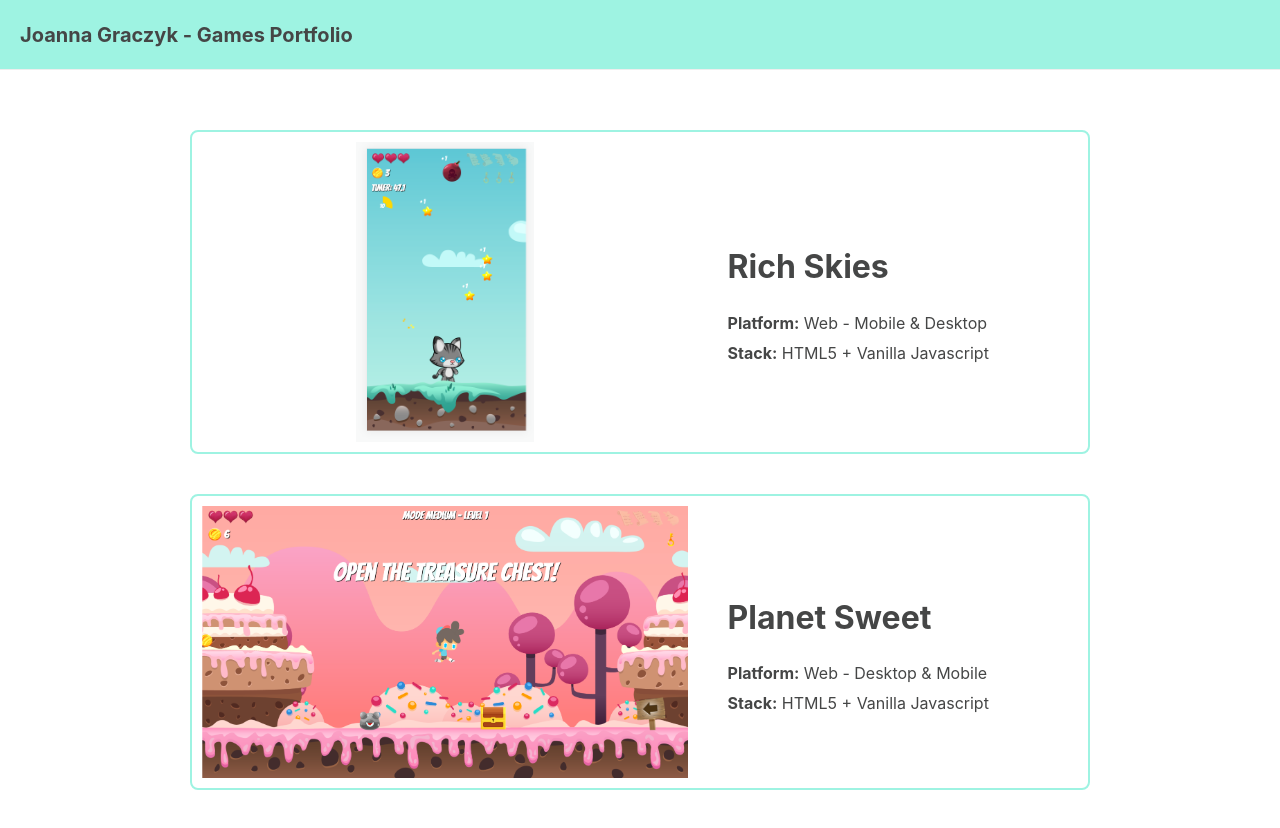
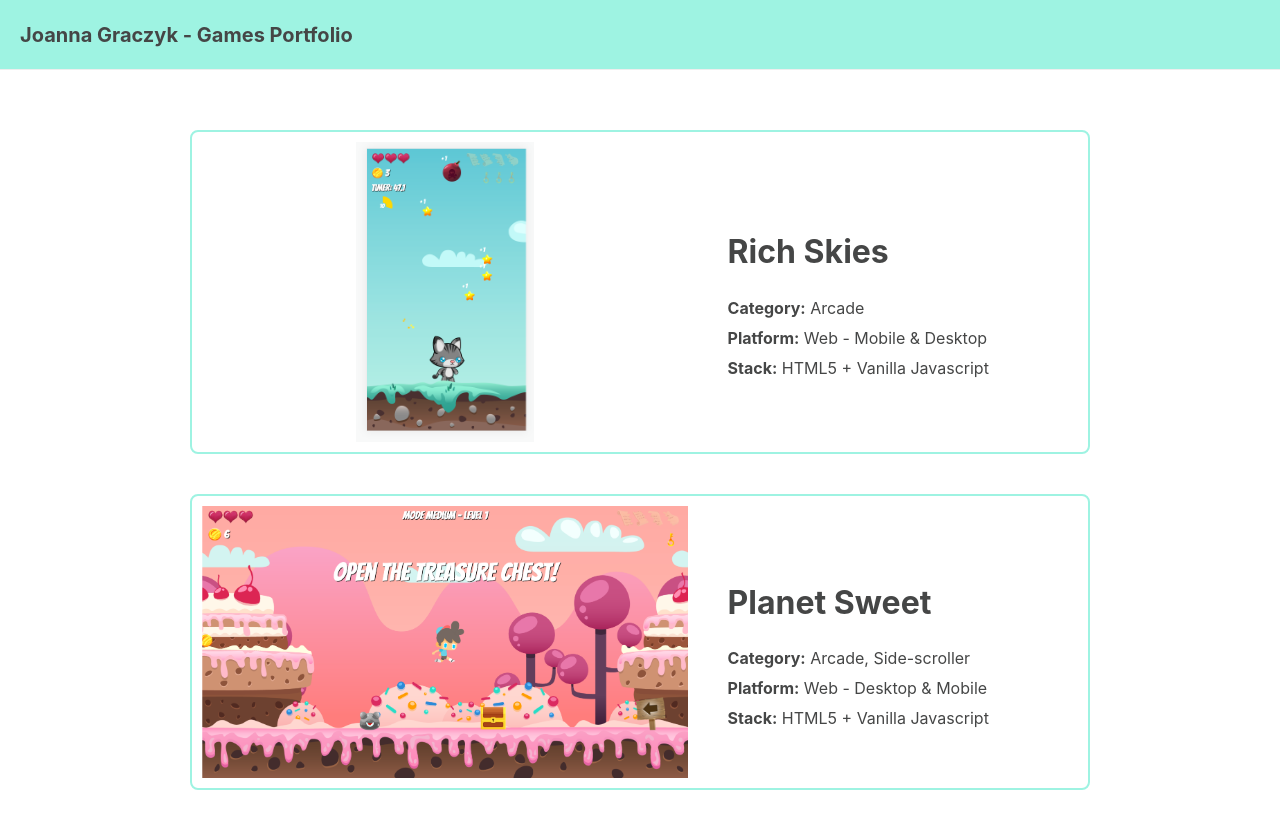
Before and after one commit to jogracz/games-portfolio, a React (Create React App) app: page / in a window 1280 px wide. Shown: the top 828 px of the page. Built offline with nearby package versions, Linux system fonts and the light colour scheme.

Commit message:
Add category to games

```diff
--- a/src/components/ContentCard.tsx
+++ b/src/components/ContentCard.tsx
@@ -122,7 +122,7 @@ const DesktopHeader = styled.h1`
 type ContentCardProps = Game;
 
 const ContentCard = (props: ContentCardProps) => {
-  const { name, link, platform, stack, imgPath } = props;
+  const { name, category, link, platform, stack, imgPath } = props;
 
   return (
     <CardWrapper href={link} target="_blank">
@@ -132,6 +132,9 @@ const ContentCard = (props: ContentCardProps) => {
       </ImageWrapper>
       <Description>
         <DesktopHeader>{name}</DesktopHeader>
+        <p>
+          <b>Category:</b> {category}
+        </p>
         <p>
           <b>Platform:</b> {platform}
         </p>
--- a/src/types.ts
+++ b/src/types.ts
@@ -1,6 +1,7 @@
 export type Game = {
   id: number;
   name: string;
+  category: string;
   link: string;
   platform: string;
   stack: string;
```
